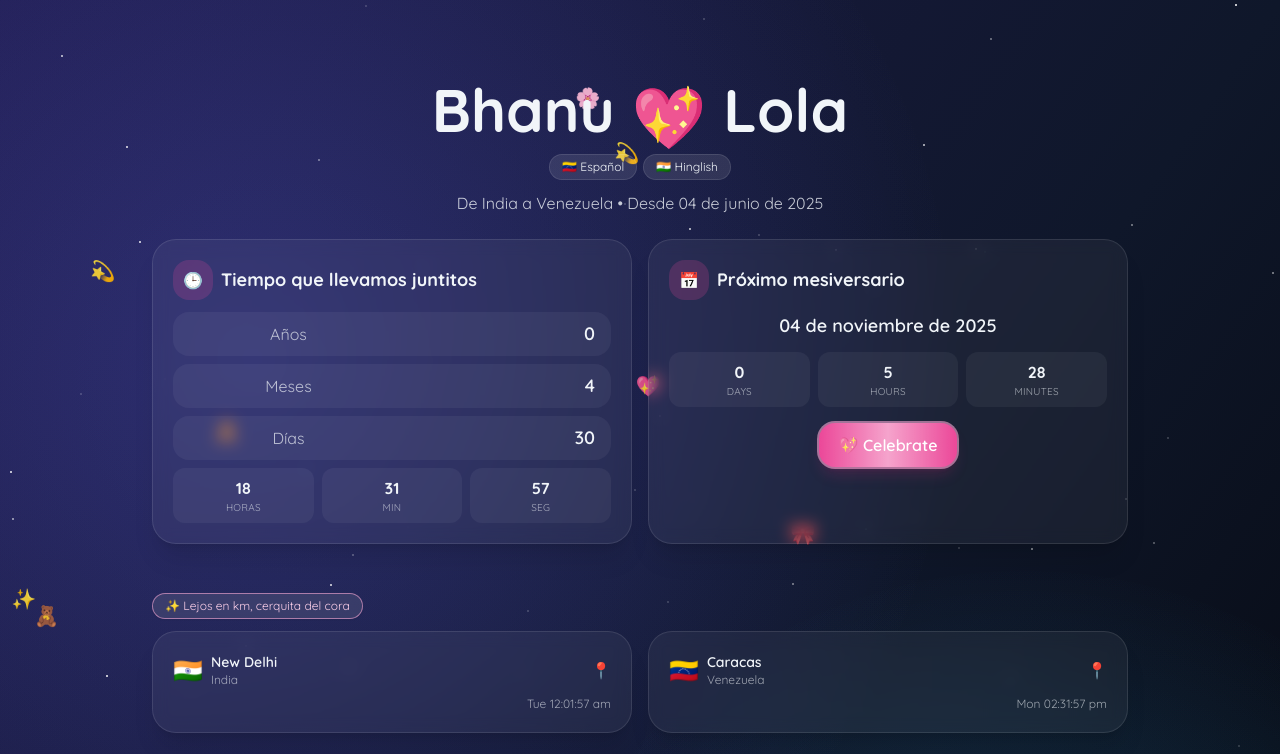
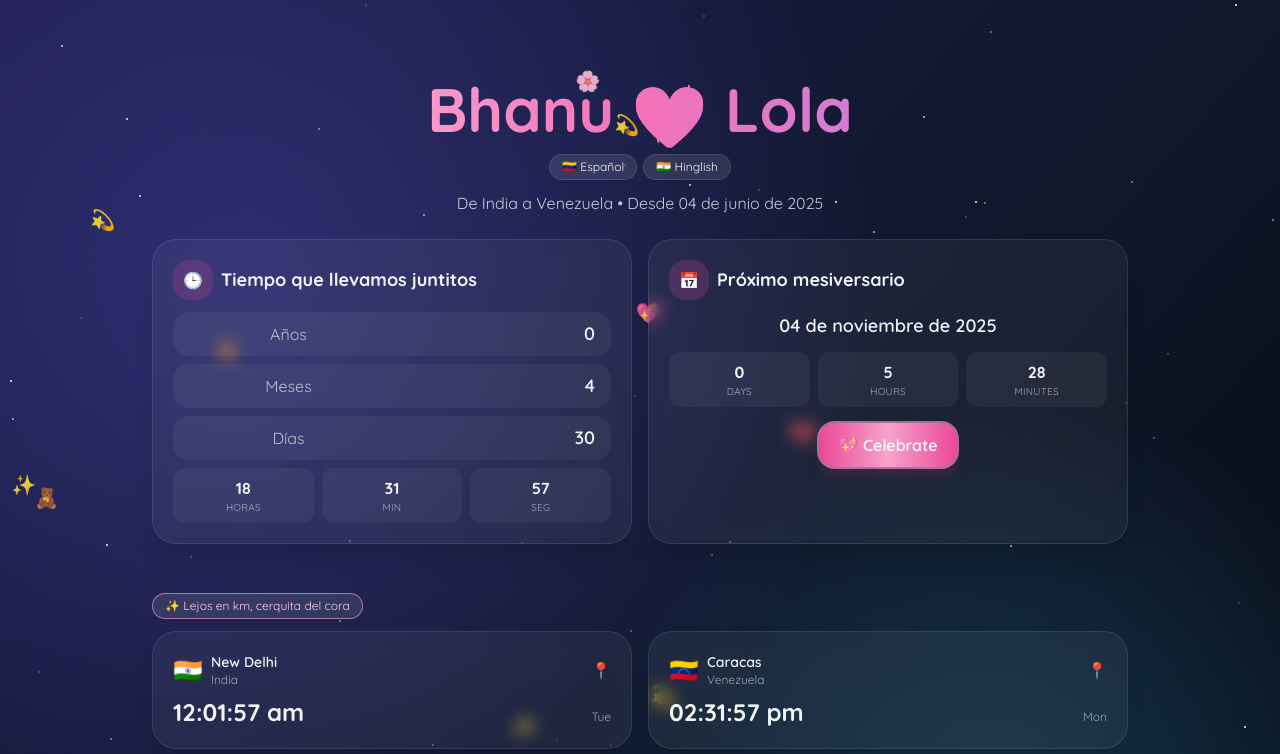
Before and after one commit to synzx99294/lola.love, a plain HTML site: page love-site/index.html in a window 1280 px wide. Shown: the top 754 px of the page. Drawn offline with nearby package versions, Linux system fonts and the light colour scheme.

Commit message:
Update index.html

```diff
--- a/love-site/index.html
+++ b/love-site/index.html
@@ -13,13 +13,7 @@
     :root { --pink:#ec4899; --indigo:#6366f1; }
     body { font-family:'Quicksand',system-ui,-apple-system,'Segoe UI',Roboto,Arial,sans-serif; }
     /* Starfield */
-    .starfield::before,.starfield::after{
-      content:""; position:absolute; inset:0;
-      background-image:
-        radial-gradient(circle at 20% 20%, rgba(99,102,241,0.15), transparent 40%),
-        radial-gradient(circle at 80% 60%, rgba(56,189,248,0.12), transparent 35%);
-      pointer-events:none;
-    }
+    .starfield::before,.starfield::after{ content:""; position:absolute; inset:0; background-image:radial-gradient(circle at 20% 20%, rgba(99,102,241,0.15), transparent 40%), radial-gradient(circle at 80% 60%, rgba(56,189,248,0.12), transparent 35%); pointer-events:none; }
     .star{position:absolute;width:2px;height:2px;background:#fff;border-radius:999px;opacity:.6;animation:twinkle var(--dur,3s) infinite ease-in-out}
     @keyframes twinkle{0%,100%{opacity:.2}50%{opacity:1}}
     /* Floating hearts */
@@ -29,12 +23,15 @@
     .emoji{position:absolute;animation:bobbing ease-in-out infinite;opacity:.9}
     @keyframes bobbing{0%{transform:translateY(6px)}50%{transform:translateY(-6px)}100%{transform:translateY(6px)}}
     /* Cute button shimmer */
-    .shimmer::after{
-      content:""; position:absolute; inset:0; transform:translateX(-100%);
-      background:linear-gradient(90deg,transparent,rgba(255,255,255,.5),transparent);
-      animation:shine 2s linear infinite; border-radius:inherit;
-    }
+    .shimmer::after{ content:""; position:absolute; inset:0; transform:translateX(-100%); background:linear-gradient(90deg,transparent,rgba(255,255,255,.5),transparent); animation:shine 2s linear infinite; border-radius:inherit; }
     @keyframes shine{to{transform:translateX(100%)}}
+    /* Lovey dovey upgrades */
+    .glow{ box-shadow:0 0 0 4px rgba(236,72,153,.15), 0 10px 40px rgba(236,72,153,.25); }
+    .heartbeat{ animation:heartbeat 1.6s ease-in-out infinite; }
+    @keyframes heartbeat{0%{transform:scale(1)}30%{transform:scale(1.06)}40%{transform:scale(1)}70%{transform:scale(1.06)}100%{transform:scale(1)}}
+    .love-gradient{ background:linear-gradient(90deg,#fbcfe8,#f472b6,#a78bfa); -webkit-background-clip:text; background-clip:text; color:transparent; }
+    /* Cursor heart (fallback to pointer if blocked) */
+    body{ cursor:pointer; }
   </style>
 </head>
 <body class="min-h-screen bg-gradient-to-br from-indigo-950 via-slate-900 to-black text-slate-100 selection:bg-pink-300/40 selection:text-black relative overflow-x-hidden">
@@ -46,7 +43,7 @@
 
   <!-- HERO -->
   <header class="relative mx-auto max-w-5xl px-6 pt-20 text-center">
-    <h1 class="text-4xl md:text-6xl font-extrabold leading-tight [text-wrap:balance]">
+    <h1 class="love-gradient text-4xl md:text-6xl font-extrabold leading-tight [text-wrap:balance] heartbeat">
       Bhanu <span class="align-middle">💖</span> Lola
     </h1>
 
@@ -60,7 +57,7 @@
 
     <div class="mt-6 grid grid-cols-1 gap-4 sm:grid-cols-2">
       <!-- TIME SHARED -->
-      <div class="rounded-3xl border border-white/10 bg-white/5 p-5 shadow-xl backdrop-blur">
+      <div class="rounded-3xl border border-white/10 bg-white/5 p-5 shadow-xl backdrop-blur glow">
         <div class="mb-3 flex items-center gap-2">
           <div class="grid h-10 w-10 place-items-center rounded-2xl bg-pink-500/20 text-pink-200">🕒</div>
           <h2 id="timeSharedTitle" class="text-lg font-bold">—</h2>
@@ -82,7 +79,7 @@
       </div>
 
       <!-- NEXT MONTHSARY -->
-      <div class="rounded-3xl border border-white/10 bg-white/5 p-5 shadow-xl backdrop-blur">
+      <div class="rounded-3xl border border-white/10 bg-white/5 p-5 shadow-xl backdrop-blur glow">
         <div class="mb-3 flex items-center gap-2">
           <div class="grid h-10 w-10 place-items-center rounded-2xl bg-pink-500/20 text-pink-200">📅</div>
           <h2 id="nextMonthsaryTitle" class="text-lg font-bold">—</h2>
@@ -134,54 +131,26 @@
   <!-- CUTE QUOTES -->
   <section class="mx-auto mt-10 max-w-3xl px-6">
     <div class="relative overflow-hidden rounded-3xl border border-white/10 bg-white/5 p-6 text-center" style="font-family:'Dancing Script',cursive">
-      <p id="quote" class="text-xl">You + Me = ♡</p>
+      <p id="quote" class="text-xl">Tú + Yo = ♡</p>
     </div>
   </section>
 
-  <!-- LOVE NOTE -->
+  <!-- LOVE NOTE (sweeter) -->
   <section class="mx-auto mt-12 max-w-3xl px-6">
-    <div class="rounded-3xl border border-white/10 bg-white/10 p-6 shadow-xl backdrop-blur">
+    <div class="rounded-3xl border border-white/10 bg-white/10 p-6 shadow-xl backdrop-blur glow">
       <div class="flex items-center gap-2"><div class="text-pink-300">✉️</div><h3 id="loveNoteTitle" class="text-xl font-bold">—</h3></div>
       <p id="loveNoteBody" class="mt-3 leading-relaxed opacity-90">—</p>
     </div>
   </section>
 
-  <!-- PLAYLIST (Embeds + links) -->
+  <!-- MUSIC: single song embed only -->
   <section class="mx-auto mt-12 max-w-3xl px-6 pb-24">
     <div class="rounded-3xl border border-white/10 bg-white/5 p-6 shadow-xl backdrop-blur">
       <div class="flex items-center gap-2"><div class="text-pink-300">🎵</div><h3 id="playlistTitle" class="text-xl font-bold">—</h3></div>
-
-      <!-- SPOTIFY EMBEDS: replace IDs/URLs below -->
+      <!-- Replace track ID below with your song; only ONE track shown -->
       <div class="space-y-3 mt-4">
-        <!-- Track -->
-        <iframe style="border-radius:12px"
-          src="https://open.spotify.com/embed/track/5WXXXXYOURTRACKID"
-          width="100%" height="80" frameborder="0"
-          allow="autoplay; clipboard-write; encrypted-media; picture-in-picture"></iframe>
-
-        <!-- Playlist -->
-        <iframe style="border-radius:12px"
-          src="https://open.spotify.com/embed/playlist/37i9dQZF1DXYOURPLAYLISTID"
-          width="100%" height="352" frameborder="0"
-          allow="autoplay; clipboard-write; encrypted-media; picture-in-picture"></iframe>
+        <iframe style="border-radius:12px" src="https://open.spotify.com/embed/track/5WXXXXYOURTRACKID" width="100%" height="80" frameborder="0" allow="autoplay; clipboard-write; encrypted-media; picture-in-picture"></iframe>
       </div>
-
-      <!-- YOUTUBE (optional) -->
-      <!--
-      <div class="mt-4 aspect-video">
-        <iframe class="w-full h-full rounded-2xl"
-          src="https://www.youtube.com/embed/VIDEO_ID"
-          title="YouTube player" frameborder="0"
-          allow="accelerometer; autoplay; clipboard-write; encrypted-media; gyroscope; picture-in-picture" allowfullscreen></iframe>
-      </div>
-      -->
-
-      <!-- LOCAL MP3 (optional) -->
-      <!--
-      <audio controls class="w-full mt-3 rounded-xl">
-        <source src="music/song.mp3" type="audio/mpeg" />
-      </audio>
-      -->
     </div>
   </section>
 
@@ -213,7 +182,7 @@ const L10N = {
     longDistance: "✨ Lejos en km, cerquita del cora",
     loveNoteTitle: "Una notita de amor 💌",
     loveNoteBody: "Hola Lola, cada llamadita, cada risita y esos mensajitos de buenas noches hacen todo especial. Desde el 04 de junio de 2025 celebramos cada mesiversario. La distancia solo está en el mapa; nuestros corazones siempre junticos. ❤️ — Bhanu",
-    playlist: "Nuestra Playlist",
+    playlist: "Nuestra canción",
     labels: { years:"Años", months:"Meses", days:"Días", hours:"Horas", minutes:"Min", seconds:"Seg" },
     quotes: ["Tú + Yo = ♡","A través del mar, la misma luna.","Te elijo todos los días.","Eres mi sonrisa, mi amorcito ✨","Besitos hasta Caracas 💌"]
   }
@@ -221,7 +190,6 @@ const L10N = {
 let CURRENT_LANG = 'es'; // default Spanish for Lola
 
 /* ====== Helpers ====== */
-document.getElementById('metDate'); // just to ensure DOM created
 function isLeap(y){return (y%4===0 && y%100!==0) || (y%400===0)}
 function diffParts(from, to){
   let d1 = new Date(from), d2 = new Date(to);
@@ -240,6 +208,14 @@ function diffParts(from, to){
   if(months<0){ months+=12; years-- }
   return {years,months,days,hours,minutes,seconds};
 }
+// Robust time formatting using formatToParts (no split problems)
+function fmtTz(date, tz){
+  const parts = new Intl.DateTimeFormat('en-GB', { timeZone: tz, hour12: true, hour:'2-digit', minute:'2-digit', second:'2-digit', weekday:'short' }).formatToParts(date);
+  const get = t => parts.find(p => p.type === t)?.value || '';
+  const weekday = get('weekday');
+  const time = `${get('hour')}:${get('minute')}:${get('second')} ${get('dayPeriod')}`.trim();
+  return {weekday, time};
+}
 function nextMonthsary(start, now){
   const s = new Date(start), n = new Date(now); const day = s.getDate();
   let target = new Date(n.getFullYear(), n.getMonth(), day, 0,0,0);
@@ -247,57 +223,49 @@ function nextMonthsary(start, now){
   while(target.getDate() !== day){ target.setDate(target.getDate()-1); }
   return target;
 }
-function fmtTz(date, tz){
-  const f = new Intl.DateTimeFormat('en-GB',{timeZone:tz, hour12:true, hour:'2-digit', minute:'2-digit', second:'2-digit', weekday:'short'}).format(date);
-  const [weekday, time] = f.split(', '); return {weekday, time};
-}
 
 /* ====== Language Wiring ====== */
 function setLanguage(lang){
   CURRENT_LANG = lang;
   const t = L10N[lang];
   const dateStr = MET_AT.toLocaleDateString(lang==='es'?'es-VE':'en-GB',{day:'2-digit',month:'long',year:'numeric'});
-
   document.getElementById('tagline').textContent = t.tagline.replace('{date}', dateStr);
   document.getElementById('timeSharedTitle').textContent = t.timeShared;
   document.getElementById('nextMonthsaryTitle').textContent = t.nextMonthsary;
   document.getElementById('longDistanceBadge').textContent = t.longDistance;
-
   document.getElementById('loveNoteTitle').textContent = t.loveNoteTitle;
   document.getElementById('loveNoteBody').textContent  = t.loveNoteBody;
   document.getElementById('playlistTitle').textContent = t.playlist;
-
   document.getElementById('yearsLabel').textContent   = t.labels.years;
   document.getElementById('monthsLabel').textContent  = t.labels.months;
   document.getElementById('daysLabel').textContent    = t.labels.days;
   document.getElementById('hoursLabel').textContent   = t.labels.hours;
   document.getElementById('minutesLabel').textContent = t.labels.minutes;
   document.getElementById('secondsLabel').textContent = t.labels.seconds;
-
   window.__QUOTES__ = t.quotes; // for rotator
 }
+
 document.getElementById('lang-hi').addEventListener('click', ()=> setLanguage('hi'));
 document.getElementById('lang-es').addEventListener('click', ()=> setLanguage('es'));
 
 /* ====== Live Counters & Clocks ====== */
+function safeSet(id, val){ const el = document.getElementById(id); if (el) el.textContent = String(val); }
 function update(){
   const now = new Date();
   const t = diffParts(MET_AT, now);
-  ["years","months","days","hours","minutes","seconds"].forEach(k => {
-    document.getElementById(k).textContent = t[k];
-  });
-
+  safeSet('years', t.years); safeSet('months', t.months); safeSet('days', t.days);
+  safeSet('hours', t.hours); safeSet('minutes', t.minutes); safeSet('seconds', t.seconds);
   const nx = nextMonthsary(MET_AT, now);
-  document.getElementById('nextDate').textContent =
-    nx.toLocaleDateString(CURRENT_LANG==='es'?'es-VE':'en-GB',{day:'2-digit',month:'long',year:'numeric'});
+  const fmt = (CURRENT_LANG==='es'?'es-VE':'en-GB');
+  safeSet('nextDate', nx.toLocaleDateString(fmt,{day:'2-digit',month:'long',year:'numeric'}));
   const left = diffParts(now, nx);
-  document.getElementById('dLeft').textContent = left.days + left.months*30 + left.years*365;
-  document.getElementById('hLeft').textContent = left.hours;
-  document.getElementById('mLeft').textContent = left.minutes;
-
-  const i = fmtTz(now, 'Asia/Kolkata');    document.getElementById('timeIN').textContent = i.time;    document.getElementById('weekdayIN').textContent = i.weekday;
-  const v = fmtTz(now, 'America/Caracas'); document.getElementById('timeVE').textContent = v.time;    document.getElementById('weekdayVE').textContent = v.weekday;
+  safeSet('dLeft', left.days + left.months*30 + left.years*365);
+  safeSet('hLeft', left.hours); safeSet('mLeft', left.minutes);
+  const i = fmtTz(now, 'Asia/Kolkata'); safeSet('timeIN', i.time); safeSet('weekdayIN', i.weekday);
+  const v = fmtTz(now, 'America/Caracas'); safeSet('timeVE', v.time); safeSet('weekdayVE', v.weekday);
 }
+if (window.__intervalFix) clearInterval(window.__intervalFix);
+setLanguage('es'); // default
 setInterval(update, 1000); update();
 
 /* ====== Background: Stars / Emojis / Hearts (mobile-optimized) ====== */
@@ -307,8 +275,7 @@ setInterval(update, 1000); update();
   for(let i=0;i<COUNT;i++){
     const s=document.createElement('span'); s.className='star';
     s.style.left=Math.random()*100+'%'; s.style.top=Math.random()*100+'%';
-    s.style.setProperty('--dur',(2+Math.random()*3)+'s');
-    wrap.appendChild(s);
+    s.style.setProperty('--dur',(2+Math.random()*3)+'s'); wrap.appendChild(s);
   }
 })();
 (function makeEmojis(){
@@ -316,11 +283,9 @@ setInterval(update, 1000); update();
   const list = ['💖','💫','✨','💌','🌸','🧸','🍓','🎀'];
   const COUNT = window.innerWidth < 480 ? 10 : 18;
   for(let i=0;i<COUNT;i++){
-    const e=document.createElement('span');
-    e.className='emoji text-xl'; e.textContent=list[i%list.length];
+    const e=document.createElement('span'); e.className='emoji text-xl'; e.textContent=list[i%list.length];
     e.style.left=Math.random()*100+'%'; e.style.top=Math.random()*100+'%';
-    e.style.animationDuration=(8+Math.random()*6)+'s';
-    wrap.appendChild(e);
+    e.style.animationDuration=(8+Math.random()*6)+'s'; wrap.appendChild(e);
   }
 })();
 (function makeHearts(){
@@ -331,37 +296,30 @@ setInterval(update, 1000); update();
     h.style.left=Math.random()*100+'%'; h.style.bottom='-40px';
     h.style.fontSize=(14+Math.random()*20)+'px';
     h.style.animationDuration=(8+Math.random()*8)+'s';
-    h.style.animationDelay=(Math.random()*5)+'s';
-    wrap.appendChild(h);
+    h.style.animationDelay=(Math.random()*5)+'s'; wrap.appendChild(h);
   }
 })();
 
 /* Celebrate burst */
-document.getElementById('celebrate').addEventListener('click', ()=>{
+const celebrateBtn = document.getElementById('celebrate');
+if (celebrateBtn) celebrateBtn.addEventListener('click', ()=>{
   const wrap = document.getElementById('hearts');
   const burst = window.innerWidth < 480 ? 16 : 24;
   for(let i=0;i<burst;i++){
     const h=document.createElement('div'); h.textContent='💖';
-    h.style.position='absolute';
-    h.style.left=(50+(Math.random()*40-20))+'%';
+    h.style.position='absolute'; h.style.left=(50+(Math.random()*40-20))+'%';
     h.style.top='20%'; h.style.fontSize=(16+Math.random()*18)+'px';
-    h.style.animation='floatUp 1.4s ease-out forwards';
-    wrap.appendChild(h); setTimeout(()=>wrap.removeChild(h),1600);
+    h.style.animation='floatUp 1.4s ease-out forwards'; wrap.appendChild(h);
+    setTimeout(()=>wrap.removeChild(h),1600);
   }
 });
 
-/* Quotes (use L10N) */
+/* Quotes rotator */
 (function quotes(){
   window.__QUOTES__ = L10N[CURRENT_LANG].quotes;
   const p = document.getElementById('quote'); let i=0;
-  setInterval(()=>{
-    const arr = window.__QUOTES__ || L10N[CURRENT_LANG].quotes;
-    i=(i+1)%arr.length; p.textContent=arr[i];
-  }, 3000);
+  setInterval(()=>{ const arr = window.__QUOTES__ || L10N[CURRENT_LANG].quotes; i=(i+1)%arr.length; p.textContent=arr[i]; }, 3000);
 })();
-
-/* Initialize default language (Spanish for Lola) */
-setLanguage('es');
 
 /* ====== Self-tests (console only) ====== */
 (function selfTests(){
```
